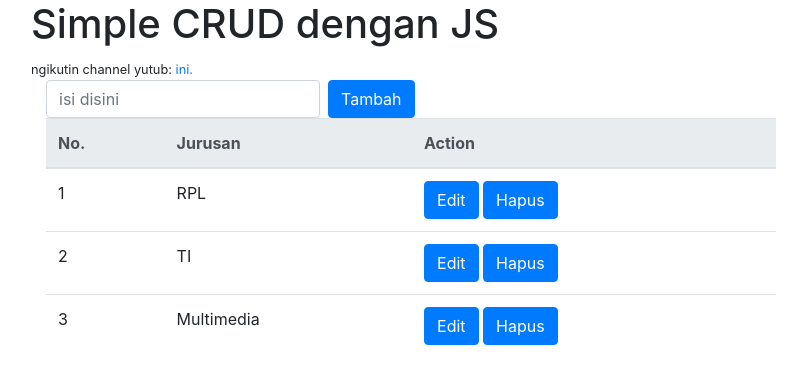
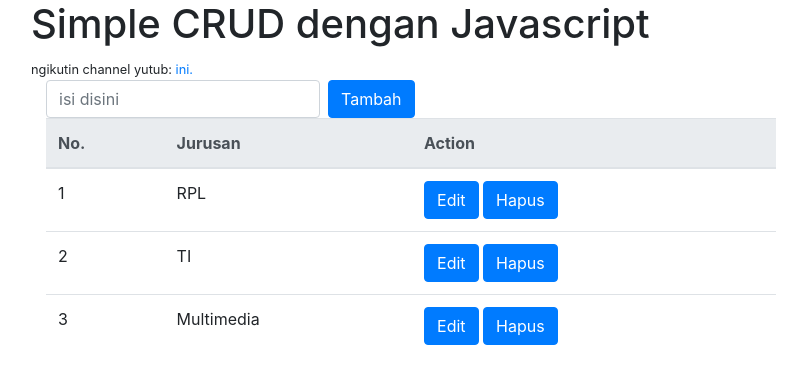
Before and after one commit to ilkompendek/simple-crud, a plain HTML site: page index.html in a window 1280 px wide. Shown: the whole page, without its empty margins (39-846 px from the left). Drawn offline with nearby package versions, Linux system fonts and the light colour scheme.

Commit message:
edit index

```diff
--- a/index.html
+++ b/index.html
@@ -10,7 +10,7 @@
     <div class="container">
         <div class="row">
             <div class="col-m">
-                <h1> Simple CRUD dengan JS</h1>
+                <h1> Simple CRUD dengan Javascript</h1>
                 <small>ngikutin channel yutub: <a href="https://www.youtube.com/watch?v=HYIWIIMjGrk&ab_channel=berqasp%26d">ini.</a> </small>
             </div>
         </div>
```
